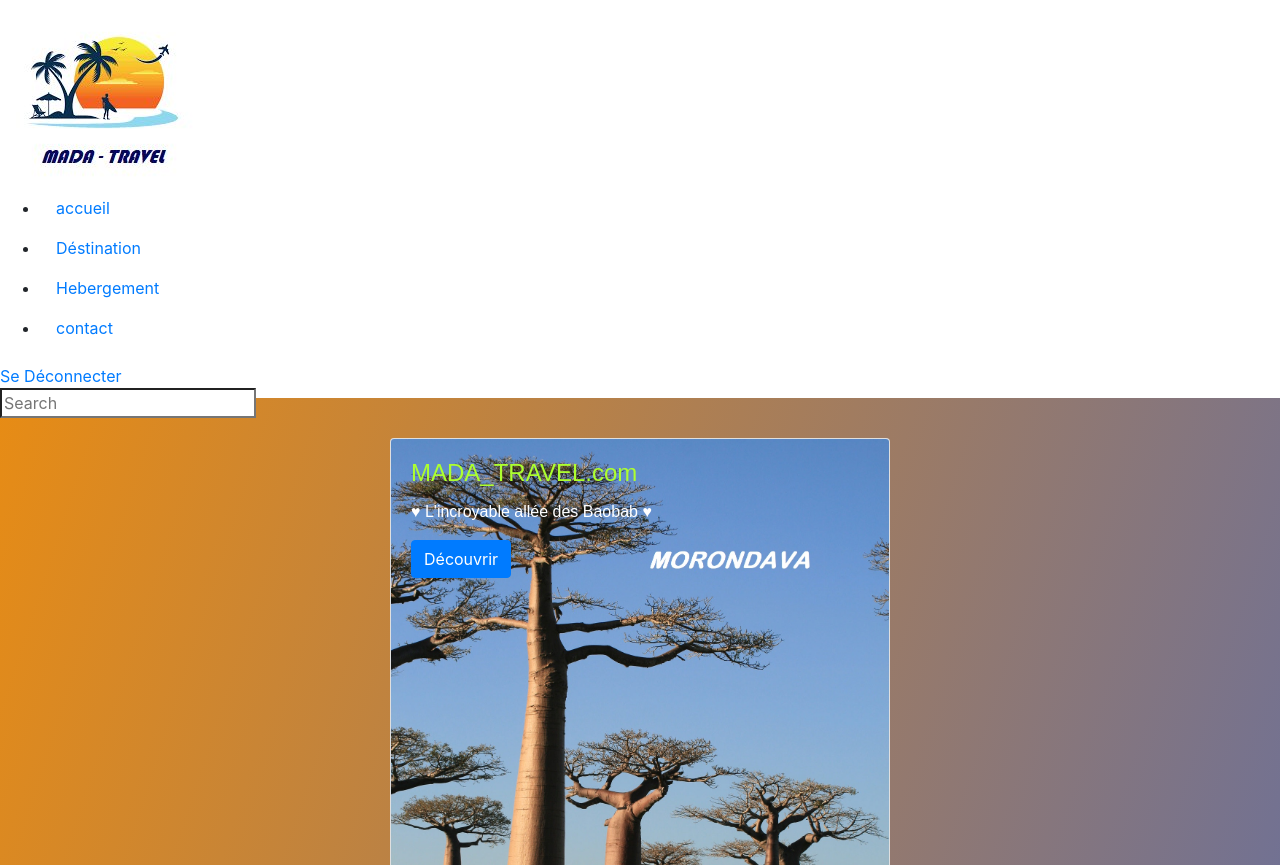
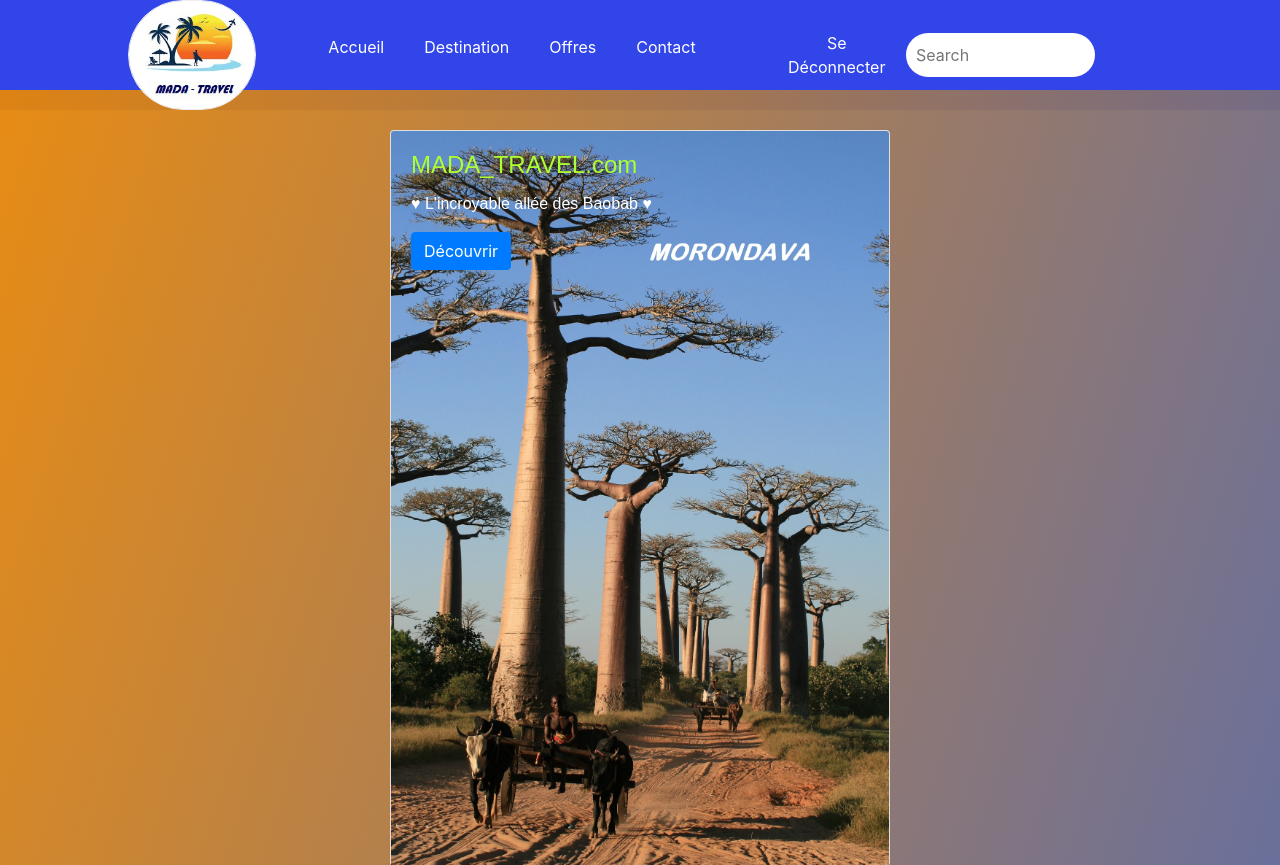
Before and after one commit to Wattproo/booking, a PHP site: page /index.php?action=destination in a window 1280 px wide. Shown: the top 865 px of the page. Run offline with PHP 8.4, Linux system fonts and the light colour scheme.

Commit message:
modif nav bar

```diff
--- a/destination.css
+++ b/destination.css
@@ -1,5 +1,3 @@
-
-
 #moi{
     margin: auto;
     margin-top: 20px;
--- a/index.php
+++ b/index.php
@@ -11,8 +11,8 @@
             //redirection
             header: 'location:index.php?action=login';
         }
-    }elseif ($_GET["action"]=="hebergement") {
-        include("views/hebergement.php");
+    }elseif ($_GET["action"]=="offres") {
+        include("views/offres.php");
     }elseif($_GET["action"]=="destination"){
         include("views/destination.php");
     }elseif($_GET["action"]=="contact"){
--- a/views/contact.php
+++ b/views/contact.php
@@ -23,10 +23,10 @@
                     <a class="nav-link" href="index.php?action=accueil">Accueil</a>
                 </li>
                 <li>
-                    <a class="nav-link" href="index.php?action=destination">Déstination</a>
+                    <a class="nav-link" href="index.php?action=destination">Destination</a>
                 </li>
                 <li>
-                    <a class="nav-link" href="index.php?action=hebergement">Hebergement</a>
+                    <a class="nav-link" href="index.php?action=hebergement">Offres</a>
                 </li>
                 <li>
                     <a class="nav-link active" href="index.php?action=contact">Contact</a>
--- a/views/destination.php
+++ b/views/destination.php
@@ -3,9 +3,9 @@
 <head>
     <meta charset="UTF-8">
     <meta name="viewport" content="width=device-width, initial-scale=1.0">
-    <!-- <link rel="stylesheet" href="style.css" type="text/css"> -->
+    <link rel="stylesheet" href="style.css" type="text/css">
     <link rel="stylesheet" href="destination.css" type="text/css">
-    <title>Déqtination-MADA_TRAVEL.com</title>
+    <title>Destination-MADA_TRAVEL.com</title>
     <link rel="stylesheet" href="publics/bootstrap-4.6.2-dist/css/bootstrap.css">
     <link rel="stylesheet" href="bootstrap/css/bootstrap.css">
 </head>
@@ -20,16 +20,16 @@
             </div>
             <ul class="navLinks">
                 <li>
-                    <a class="nav-link" href="index.php?action=accueil">accueil</a>
+                    <a class="nav-link" href="index.php?action=accueil">Accueil</a>
                 </li>
                 <li>
-                    <a class="nav-link" href="index.php?action=destination">Déstination</a>
+                    <a class="nav-link" href="index.php?action=destination">Destination</a>
                 </li>
                 <li>
-                    <a class="nav-link" href="index.php?action=hebergement">Hebergement</a>
+                    <a class="nav-link" href="index.php?action=hebergement">Offres</a>
                 </li>
                 <li>
-                    <a class="nav-link active" href="index.php?action=contact">contact</a>
+                    <a class="nav-link active" href="index.php?action=contact">Contact</a>
                 </li>
             </ul>
             <div class="desconnect">
--- a/views/hebergement.php
+++ b/views/offres.php
@@ -22,13 +22,13 @@
                     <a class="nav-link" href="index.php?action=accueil">Accueil</a>
                 </li>
                 <li>
-                    <a class="nav-link" href="index.php?action=destination">Déstination</a>
+                    <a class="nav-link" href="index.php?action=destination">Destination</a>
                 </li>
                 <li>
-                    <a class="nav-link" href="index.php?action=hebergement">Hebergement</a>
+                    <a class="nav-link active" href="index.php?action=ofres">Offres</a>
                 </li>
                 <li>
-                    <a class="nav-link active" href="index.php?action=contact">Contact</a>
+                    <a class="nav-link " href="index.php?action=contact">Contact</a>
                 </li>
             </ul>
             <div class="desconnect">
```
Also changed, not shown: views/home.php (+4 -4 lines).
